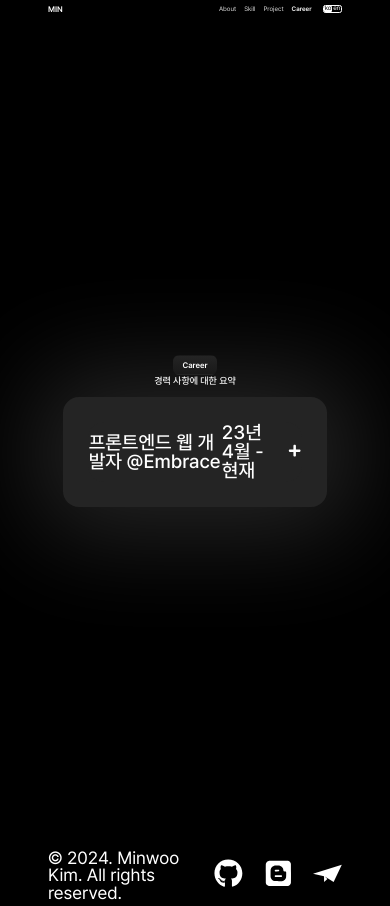
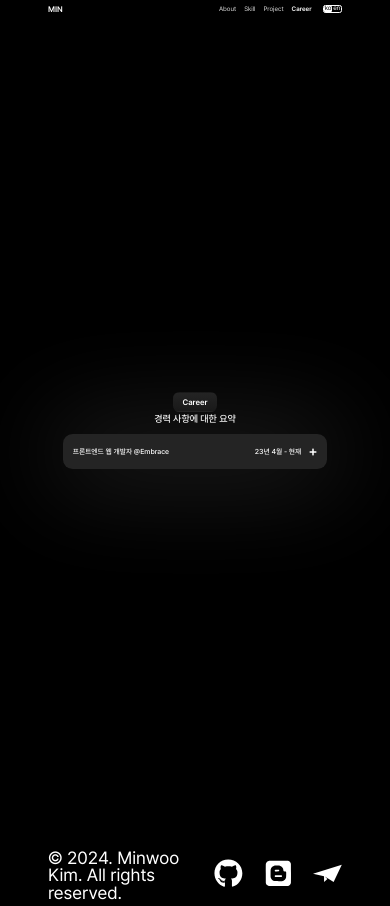
Before and after one commit to owni14/owni14.me, a Next.js app: page /pages/career in a window 390 px wide. Built offline with nearby package versions, Linux system fonts and the light colour scheme.

Commit message:
[Style] apply responsive in career section

```diff
--- a/app/pages/career/styles.scss
+++ b/app/pages/career/styles.scss
@@ -67,12 +67,45 @@
                             }
                             background-color: transparent;
                             svg {
-                                width: inherit;
-                                height: inherit;
+                                width: 1rem;
+                                height: 1rem;
                                 fill: $white;
+                                @include responsive(desktop) {
+                                    width: 0.7rem;
+                                    height: 0.7rem;
+                                }
+                                @include responsive(tablet) {
+                                    width: 0.6rem;
+                                    height: 0.6rem;
+                                }
+                                @include responsive(mobile-l) {
+                                    width: 0.5rem;
+                                    height: 0.5rem;
+                                }
                             }
                         }
+                        @include responsive(desktop) {
+                            gap: 0.5rem;
+                        }
                     }
+                }
+                @include responsive(desktop-l) {
+                    font-size: 1.1rem;
+                }
+                @include responsive(desktop) {
+                    font-size: 0.85rem;
+                    margin-bottom: 0.5rem;
+                }
+                @include responsive(tablet) {
+                    font-size: 0.65rem;
+                }
+                @include responsive(mobile-l) {
+                    font-size: 0.45rem;
+                    margin-bottom: 0.2rem;
+                }
+                @include responsive(mobile) {
+                    font-size: 0.4rem;
+                    margin-bottom: 0.1rem;
                 }
             }
 
@@ -106,9 +139,9 @@
                         width: 100%;
                         @include flex("row", "flex-start", "center");
                         gap: 2rem;
+                        font-size: 1rem;
                         .company-detail {
                             @include flex("row", "flex-start", "center");
-                            font-size: 1rem;
                             color: #d9d9d9;
                             gap: 0.5rem;
                         }
@@ -117,10 +150,84 @@
                             font-family: "Pretendard-Regular";
                         }
                         .tag-detail {
-                            font-size: 1rem;
+                            padding: 0.7rem 0.4rem;
+                            @include responsive(desktop) {
+                                padding: 0.6rem 0.4rem;
+                                font-size: 0.7rem;
+                            }
+                            @include responsive(tablet) {
+                                border-radius: 0.3rem;
+                                padding: 0.5rem 0.4rem;
+                                font-size: 0.6rem;
+                            }
+                            @include responsive(mobile-l) {
+                                border-radius: 0.3rem;
+                                padding: 0.3rem;
+                                font-size: 0.35rem;
+                            }
+                            @include responsive(mobile) {
+                                border-radius: 0.2rem;
+                                padding: 0.25rem 0.2rem;
+                                font-size: 0.3rem;
+                            }
+                        }
+                        @include responsive(desktop-l) {
+                            font-size: 0.9rem;
+                        }
+                        @include responsive(desktop) {
+                            font-size: 0.8rem;
+                        }
+                        @include responsive(tablet) {
+                            font-size: 0.55rem;
+                            line-height: 0.8rem;
+                        }
+                        @include responsive(mobile-l) {
+                            font-size: 0.4rem;
+                            line-height: 0.6rem;
+                        }
+                        @include responsive(mobile) {
+                            font-size: 0.35rem;
+                            line-height: 0.45rem;
                         }
                     }
+                    @include responsive(desktop) {
+                        gap: 1rem;
+                    }
+                    @include responsive(tablet) {
+                        gap: 0.7rem;
+                    }
+                    @include responsive(mobile-l) {
+                        padding-top: 0.4rem;
+                        gap: 0.5rem;
+                    }
+                    @include responsive(mobile) {
+                        padding-top: 0.3rem;
+                        gap: 0.3rem;
+                    }
                 }
+            }
+            @include responsive(tablet) {
+                padding: 1rem;
+                animation: twingkling 10s infinite;
+                @keyframes twingkling {
+                    0% {
+                        box-shadow: 1px 1px 100px 7px #242424;
+                    }
+                    50% {
+                        box-shadow: 1px 1px 100px 13px #242424;
+                    }
+                    100% {
+                        box-shadow: 1px 1px 100px 7px #242424;
+                    }
+                }
+            }
+            @include responsive(mobile-l) {
+                padding: 0.5rem;
+                border-radius: 0.6rem;
+            }
+            @include responsive(mobile) {
+                padding: 0.3rem;
+                border-radius: 0.4rem;
             }
         }
     }
```
